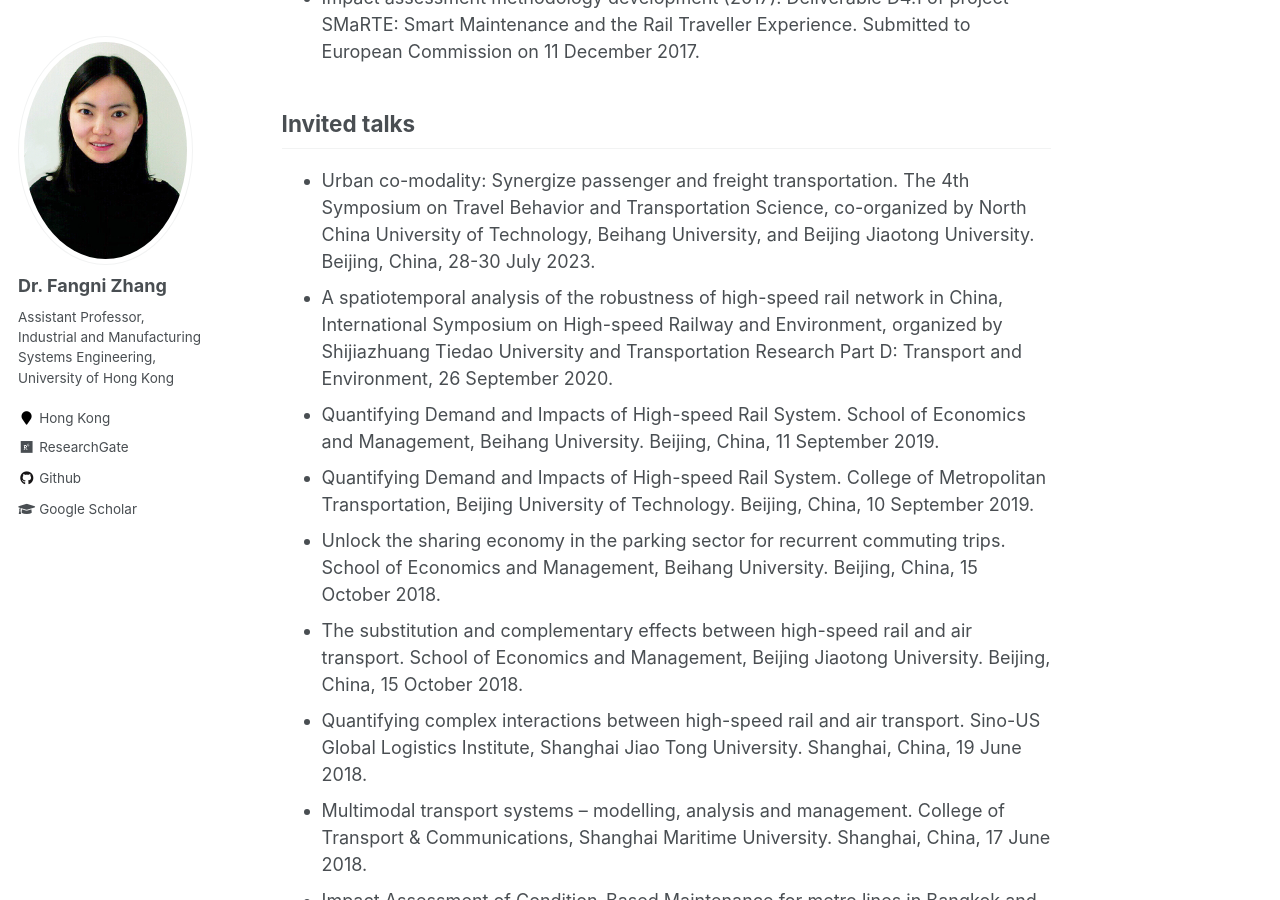
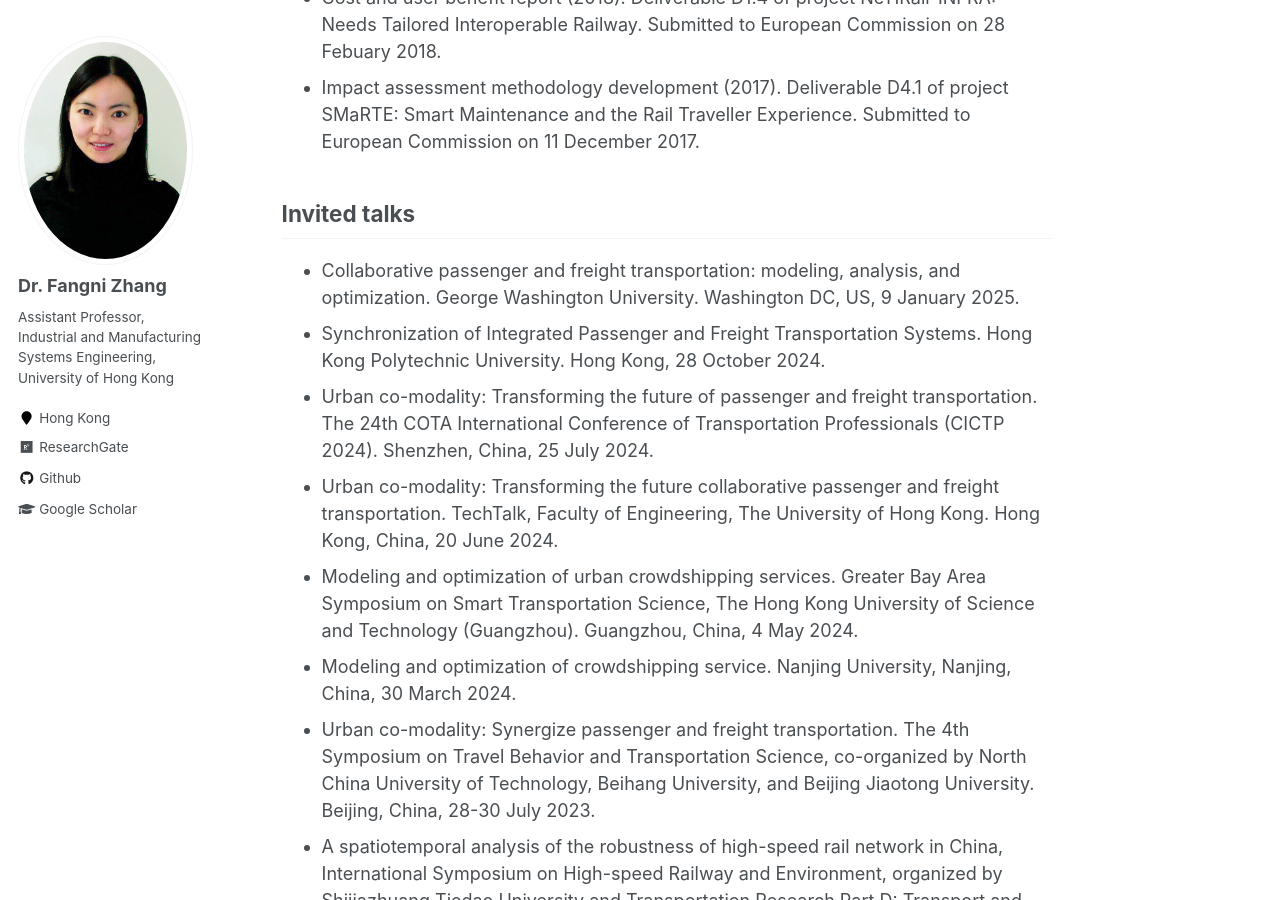
Before and after one commit to fangnizhang/fangnizhang.github.io, a Jekyll site: the page built from _pages/research.md, in a window 1280 px wide and 900 px high, scrolled down 1815 px. Built offline with Jekyll 4.4.1, drawn with Linux system fonts in a browser that asks for light colours; some of the changed text lies outside the part shown.

Commit message:
Update research.md

```diff
--- a/_pages/research.md
+++ b/_pages/research.md
@@ -18,6 +18,7 @@ Selected working papers
 
 Research Grants
 ------------
+* "Parking and Charging as a Service: Capacity Allocation and Pricing Strategies", 1 January 2025 to 31 December 2027, General Research Fund (GRF), Research Grants Council (RGC) of Hong Kong, PI.
 * "Urban co-modality in public transport systems: Synergize passenger and freight movements", 1 January 2022 to 31 December 2024, Early Career Scheme (ECS), Research Grants Council (RGC) of Hong Kong, PI.
 * "Synchronization and optimization of an integrated passenger-freight transport system with demand uncertainties", 1 January 2022 to 31 December 2024, Science Fund for Young Scholars, National Natural Science Foundation of China (NSFC), PI.
 * "Order allocation and vehicle routing optimization of an integrated logistics platform with crowdsourced and dedicated couriers", 1 January 2024 to 31 December 2027, General Program, National Natural Science Foundation of China (NSFC), PI.
@@ -34,6 +35,12 @@ Technical reports
 
 Invited talks
 ------------
+* Collaborative passenger and freight transportation: modeling, analysis, and optimization. George Washington University. Washington DC, US, 9 January 2025.
+* Synchronization of Integrated Passenger and Freight Transportation Systems. Hong Kong Polytechnic University. Hong Kong, 28 October 2024.
+* Urban co-modality: Transforming the future of passenger and freight transportation. The 24th COTA International Conference of Transportation Professionals (CICTP 2024). Shenzhen, China, 25 July 2024.
+* Urban co-modality: Transforming the future collaborative passenger and freight transportation. TechTalk, Faculty of Engineering, The University of Hong Kong. Hong Kong, China, 20 June 2024.
+* Modeling and optimization of urban crowdshipping services. Greater Bay Area Symposium on Smart Transportation Science, The Hong Kong University of Science and Technology (Guangzhou). Guangzhou, China, 4 May 2024.
+* Modeling and optimization of crowdshipping service. Nanjing University, Nanjing, China, 30 March 2024.
 * Urban co-modality: Synergize passenger and freight transportation. The 4th Symposium on Travel Behavior and Transportation Science, co-organized by North China University of Technology, Beihang University, and Beijing Jiaotong University. Beijing, China, 28-30 July 2023.
 * A spatiotemporal analysis of the robustness of high-speed rail network in China, International Symposium on High-speed Railway and Environment, organized by Shijiazhuang Tiedao University and Transportation Research Part D: Transport and Environment, 26 September 2020.
 * Quantifying Demand and Impacts of High-speed Rail System. School of Economics and Management, Beihang University. Beijing, China, 11 September 2019.
```
